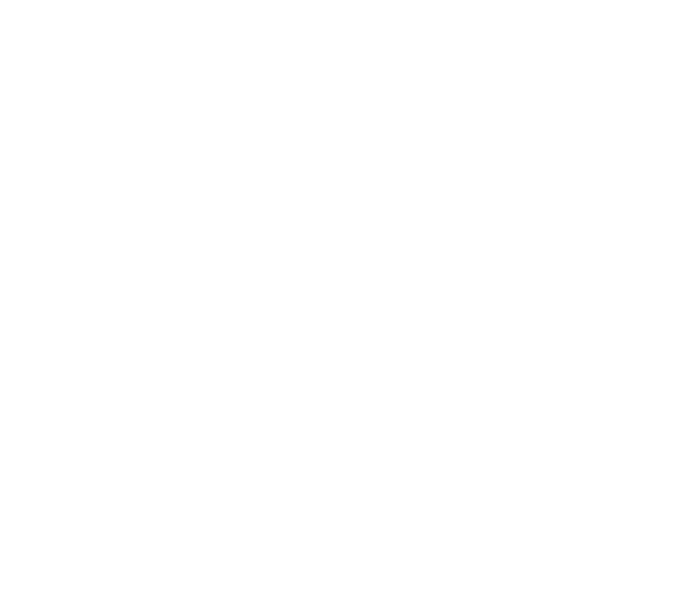
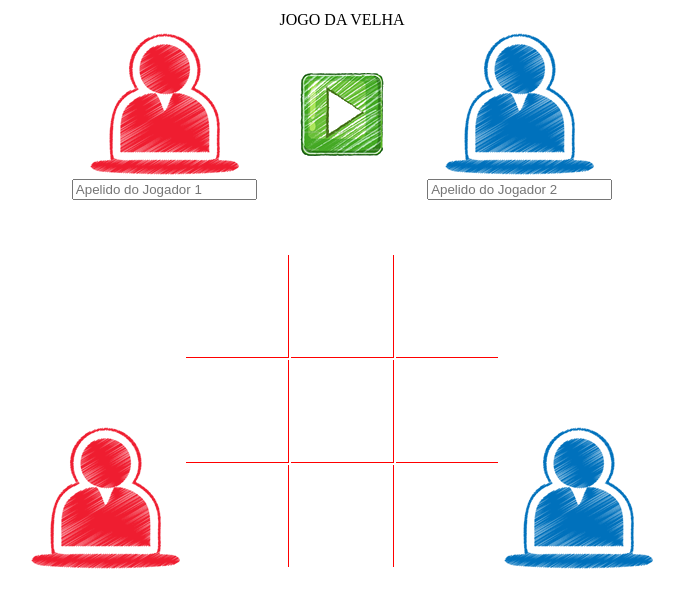
Before and after one commit to EdnilsonQueiroz/cursoJQuery, a plain HTML site: page jogo_da_velha/index.html in a window 1280 px wide. Shown: the whole page, without its empty margins (298-982 px from the left). Drawn offline with nearby package versions, Linux system fonts and the light colour scheme.

Commit message:
Parte 1 - HTML CSSS
Interface do jogo criada apenas com html5 e css3. Paniga Principal e
palco do jogo

```diff
--- a/jogo_da_velha/index.html
+++ b/jogo_da_velha/index.html
@@ -4,7 +4,7 @@
 <head>
 	<meta charset="utf-8">
 
-	<title>Jogo da velha/title>
+	<title>Jogo da velha</title>
 
 	<script  src="https://code.jquery.com/jquery-2.2.4.js"
   integrity="sha256-iT6Q9iMJYuQiMWNd9lDyBUStIq/8PuOW33aOqmvFpqI="
@@ -25,6 +25,80 @@
 
 <body>
 
+	<div id="pagina_inicial" align="center">
+		<table width="600px;">
+			<tbody>
+				<tr>
+					<td colspan="3" align="center">
+						JOGO DA VELHA
+					</td>
+				</tr>
+				<tr>
+					<td align="center">
+						<img src="imagens/jogador_1.png">
+						<br>
+						<input type="text" maxlength="10" placeholder="Apelido do Jogador 1">
+					</td>
+
+					<td align="center"><img src="imagens/iniciar.png"></td>
+
+					<td align="center"><img src="imagens/jogador_2.png"> <br>
+						<input type="text" maxlength="10" placeholder="Apelido do Jogador 2">
+					</td>
+									</tr>
+			</tbody>
+		</table>
+
+	</div>
+
+	<div id="palco_jogo" style="margin-top: 50px; text-align: center;">
+
+		<div style="display: inline-block;">
+			<img src="imagens/jogador_1.png"/>
+		</div>
+
+		<div style="display: inline-block;">
+			<table border="0px">
+				<tr>
+					<td style="border-bottom: 1px solid red; border-right: 1px solid red;">
+						<div style=" width: 100px; height: 100px"></div>
+					</td>
+					<td style="border-bottom: 1px solid red; border-right: 1px solid red;>
+						<div style=" width: 100px; height: 100px"></div>
+					</td>
+					<td style="border-bottom: 1px solid red;">
+						<div style=" width: 100px; height: 100px"></div>
+					</td>
+
+				</tr>
+
+				<tr>
+					<td style="border-bottom: 1px solid red; border-right: 1px solid red;>
+						<div style=" width: 100px; height: 100px"></div></td>
+					<td style="border-bottom: 1px solid red; border-right: 1px solid red;>
+						<div style=" width: 100px; height: 100px"></div></td>
+					<td style="border-bottom: 1px solid red;">
+						<div style=" width: 100px; height: 100px"></div></td>
+
+				</tr>
+
+				<tr>
+					<td style="border-right: 1px solid red;>
+						<div style=" width: 100px; height: 100px"></div></td>
+					<td style="border-right: 1px solid red;">
+						<div style=" width: 100px; height: 100px"></div></td>
+					<td><div style=" width: 100px; height: 100px"></div></td>
+
+				</tr>
+			</table>
+		</div>
+
+		<div style="display: inline-block;">
+			<img src="imagens/jogador_2.png"/>
+		</div>
+
+	</div>
+
 
 </body>
 
```
